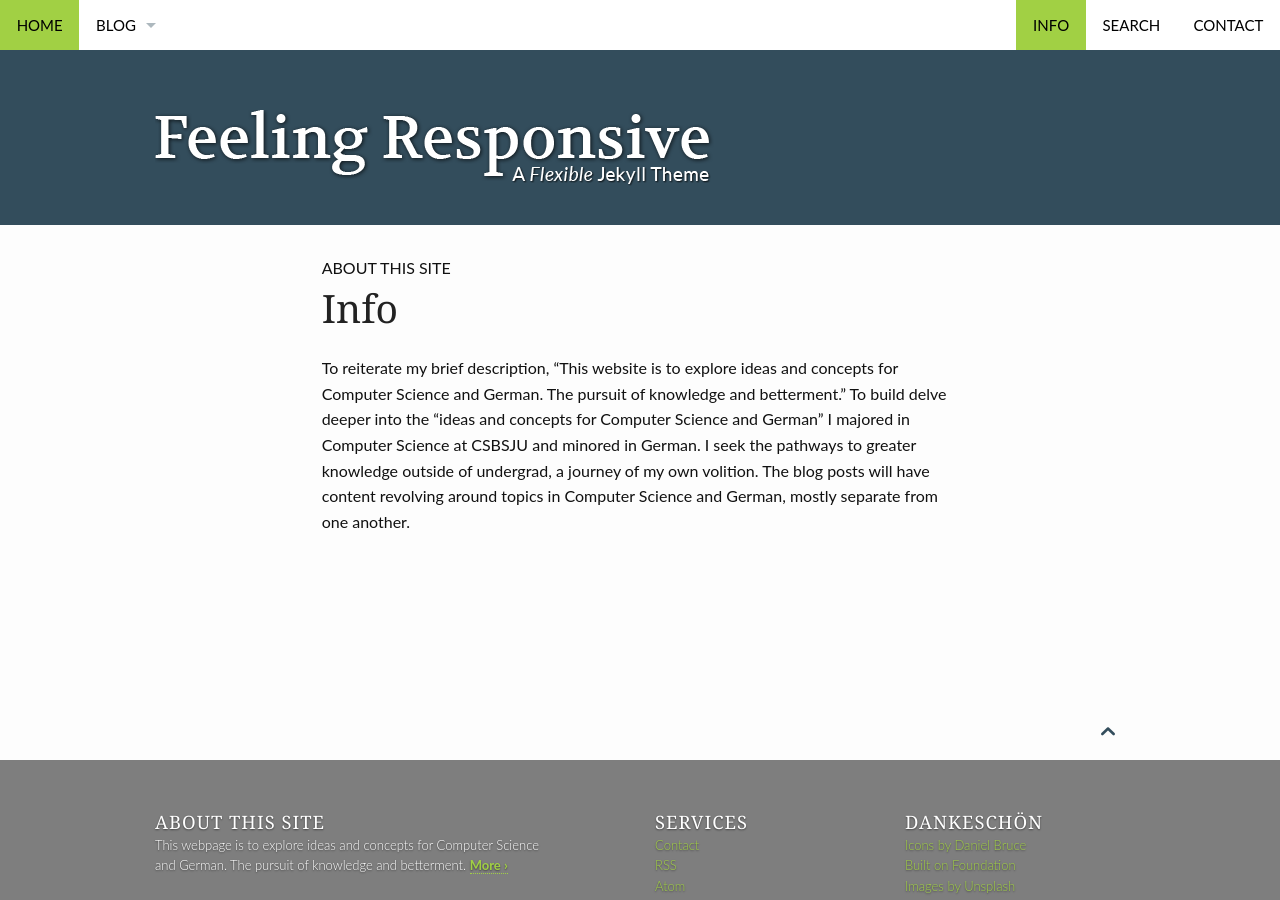
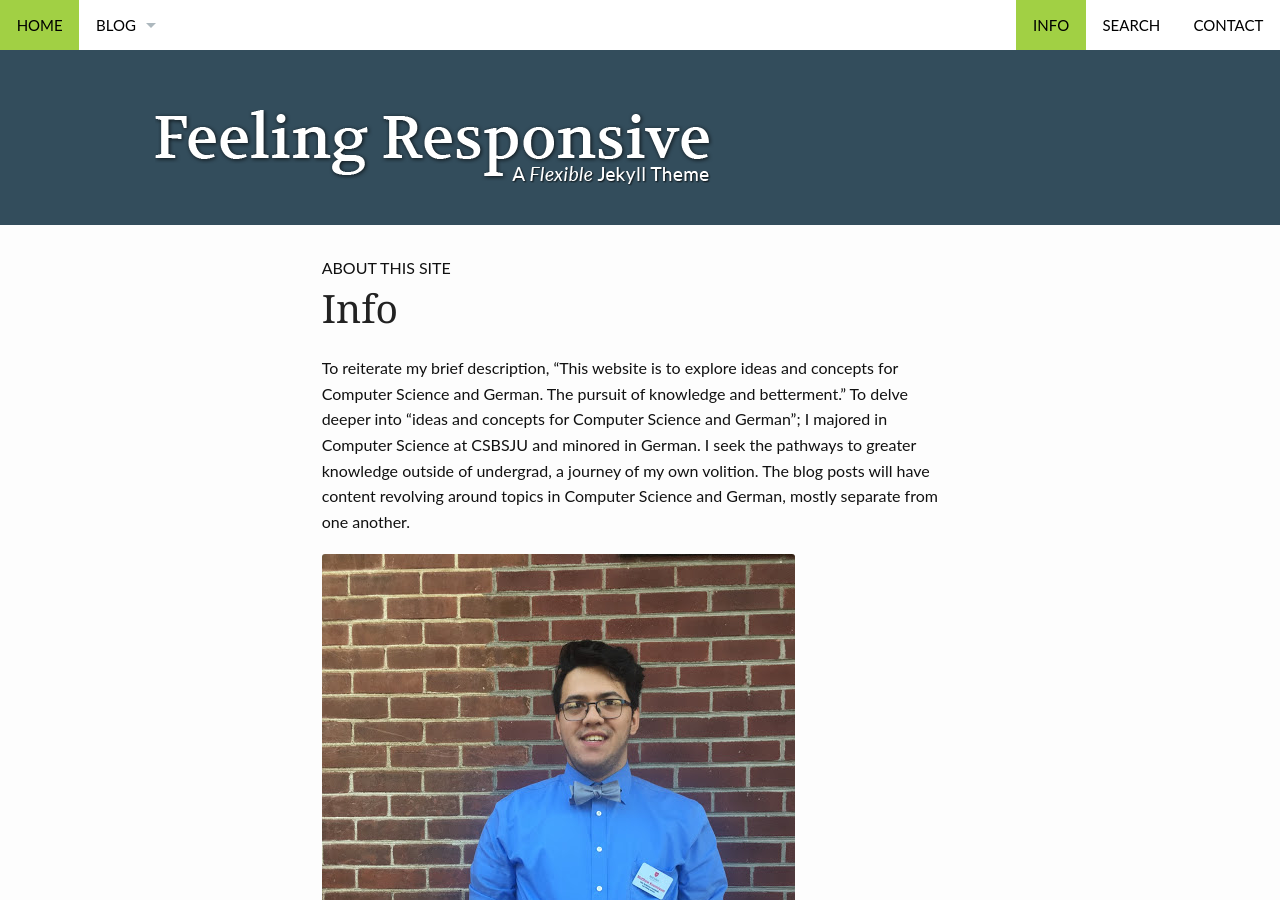
Before and after one commit to makounniyom/makounniyom.github.io, a Jekyll site: the page built from pages/info.md, in a window 1280 px wide and 900 px high. Built offline with Jekyll 4.4.1, drawn with Linux system fonts in a browser that asks for light colours.

Commit message:
images
faces

```diff
--- a/pages/info.md
+++ b/pages/info.md
@@ -5,4 +5,6 @@ subheadline: "About This Site"
 teaser: ""
 permalink: /info/
 ---
-To reiterate my brief description, "This website is to explore ideas and concepts for Computer Science and German. The pursuit of knowledge and betterment." To build delve deeper into the "ideas and concepts for Computer Science and German" I majored in Computer Science at CSBSJU and minored in German. I seek the pathways to greater knowledge outside of undergrad, a journey of my own volition. The blog posts will have content revolving around topics in Computer Science and German, mostly separate from one another.
+To reiterate my brief description, "This website is to explore ideas and concepts for Computer Science and German. The pursuit of knowledge and betterment." To delve deeper into "ideas and concepts for Computer Science and German"; I majored in Computer Science at CSBSJU and minored in German. I seek the pathways to greater knowledge outside of undergrad, a journey of my own volition. The blog posts will have content revolving around topics in Computer Science and German, mostly separate from one another.
+
+![Here is me!](/images/face.jpg)
```
Also changed, not shown: images/face.JPG (added).
